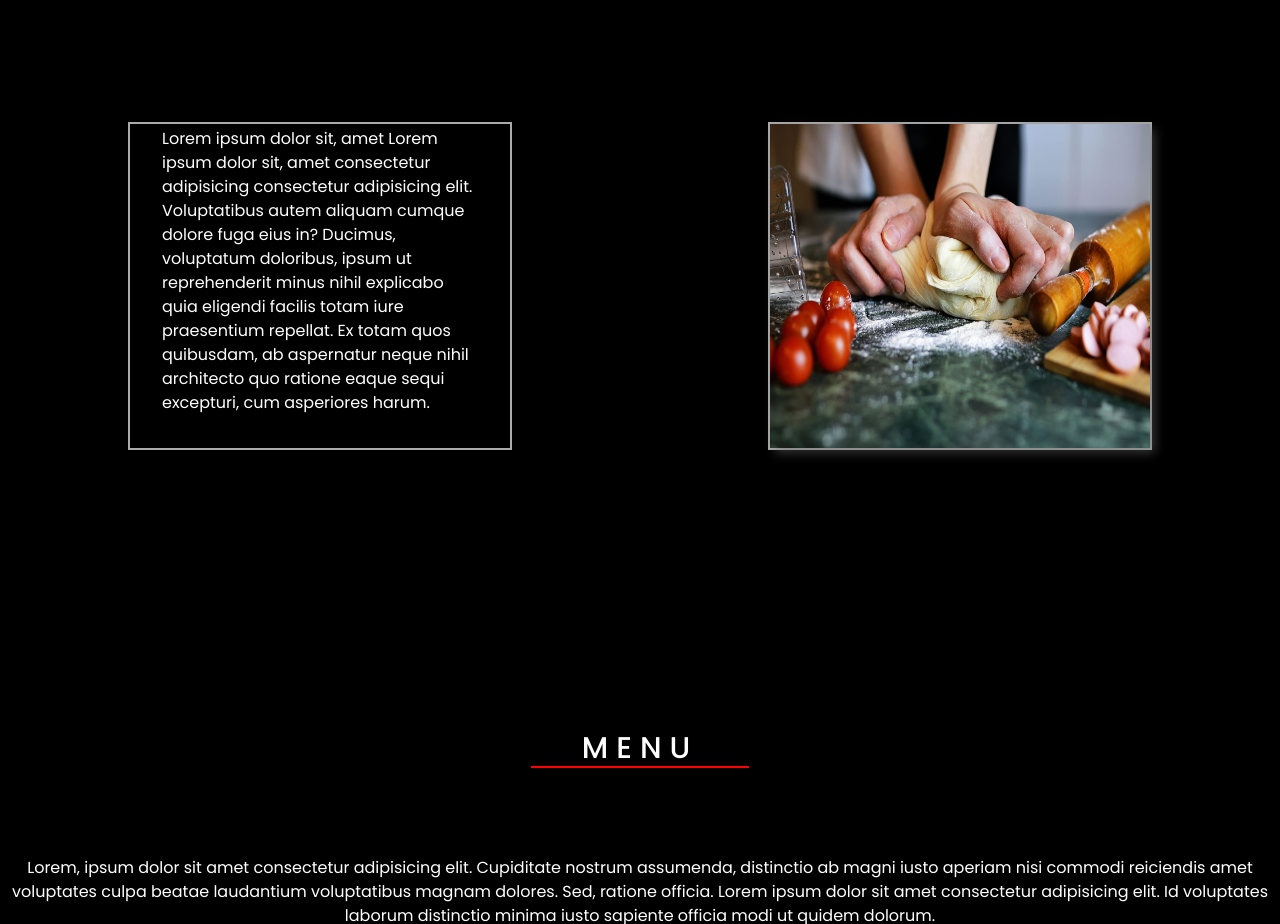
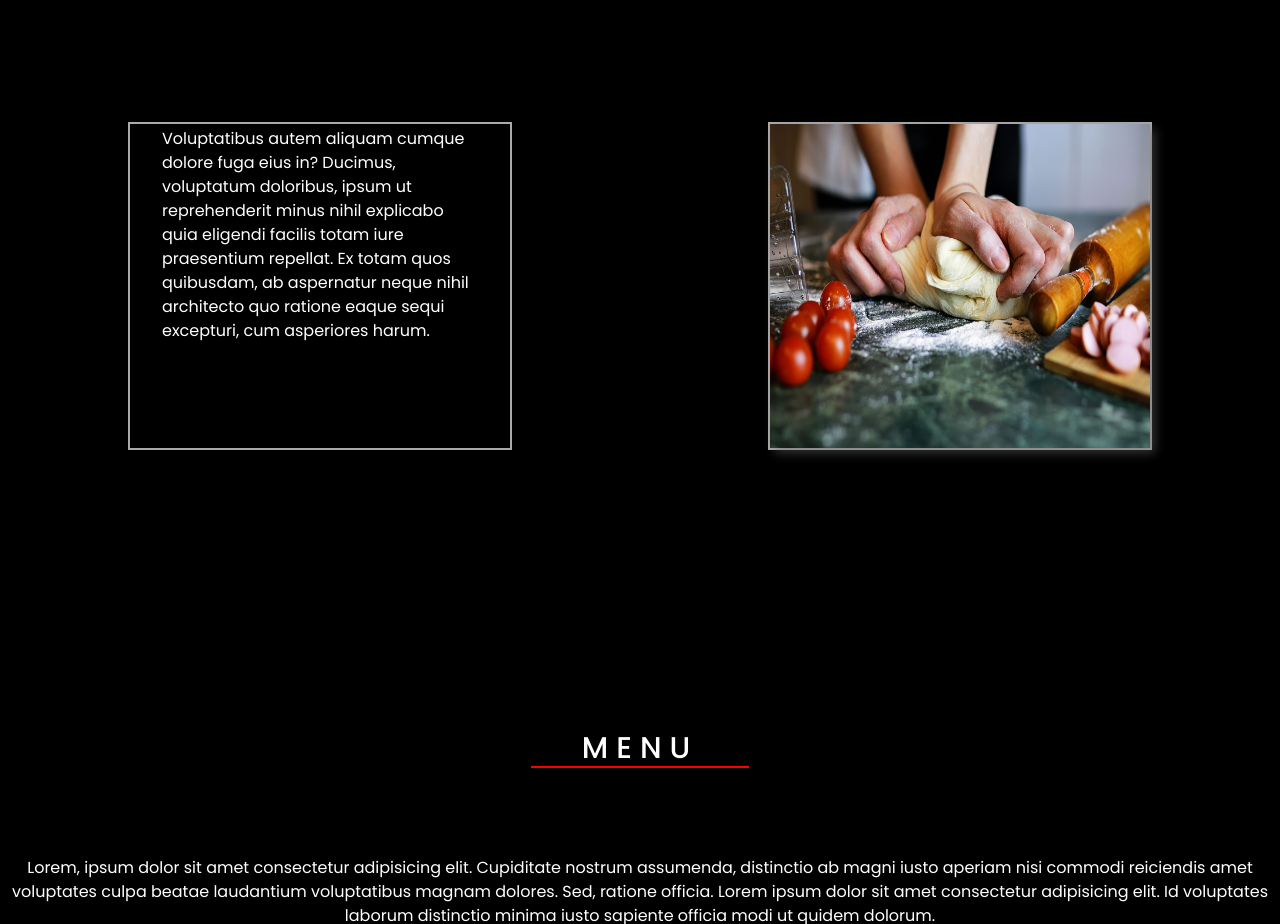
Before and after one commit to vishalbhoyar24/acciojobproject4, a plain HTML site: page index.html in a window 1280 px wide. Shown: the part 780-1704 px from the top of the page. Drawn offline with nearby package versions, Linux system fonts and the light colour scheme.

Commit message:
Update index.html

```diff
--- a/index.html
+++ b/index.html
@@ -71,7 +71,7 @@
         <h1 class="a">about us</h1>
         <div class="about-us">
             <div class="left">
-                <p>Lorem ipsum dolor sit, amet Lorem ipsum dolor sit, amet consectetur adipisicing consectetur adipisicing elit. Voluptatibus autem aliquam cumque dolore fuga eius in? Ducimus, voluptatum doloribus, ipsum ut reprehenderit minus nihil explicabo quia eligendi facilis totam iure praesentium repellat. Ex totam quos quibusdam, ab aspernatur neque nihil architecto quo ratione eaque sequi excepturi, cum asperiores harum.</p>
+                <p>Voluptatibus autem aliquam cumque dolore fuga eius in? Ducimus, voluptatum doloribus, ipsum ut reprehenderit minus nihil explicabo quia eligendi facilis totam iure praesentium repellat. Ex totam quos quibusdam, ab aspernatur neque nihil architecto quo ratione eaque sequi excepturi, cum asperiores harum.</p>
             </div>
             <div class="right">
                 <img src="./dough1.jpeg" alt="">
```
